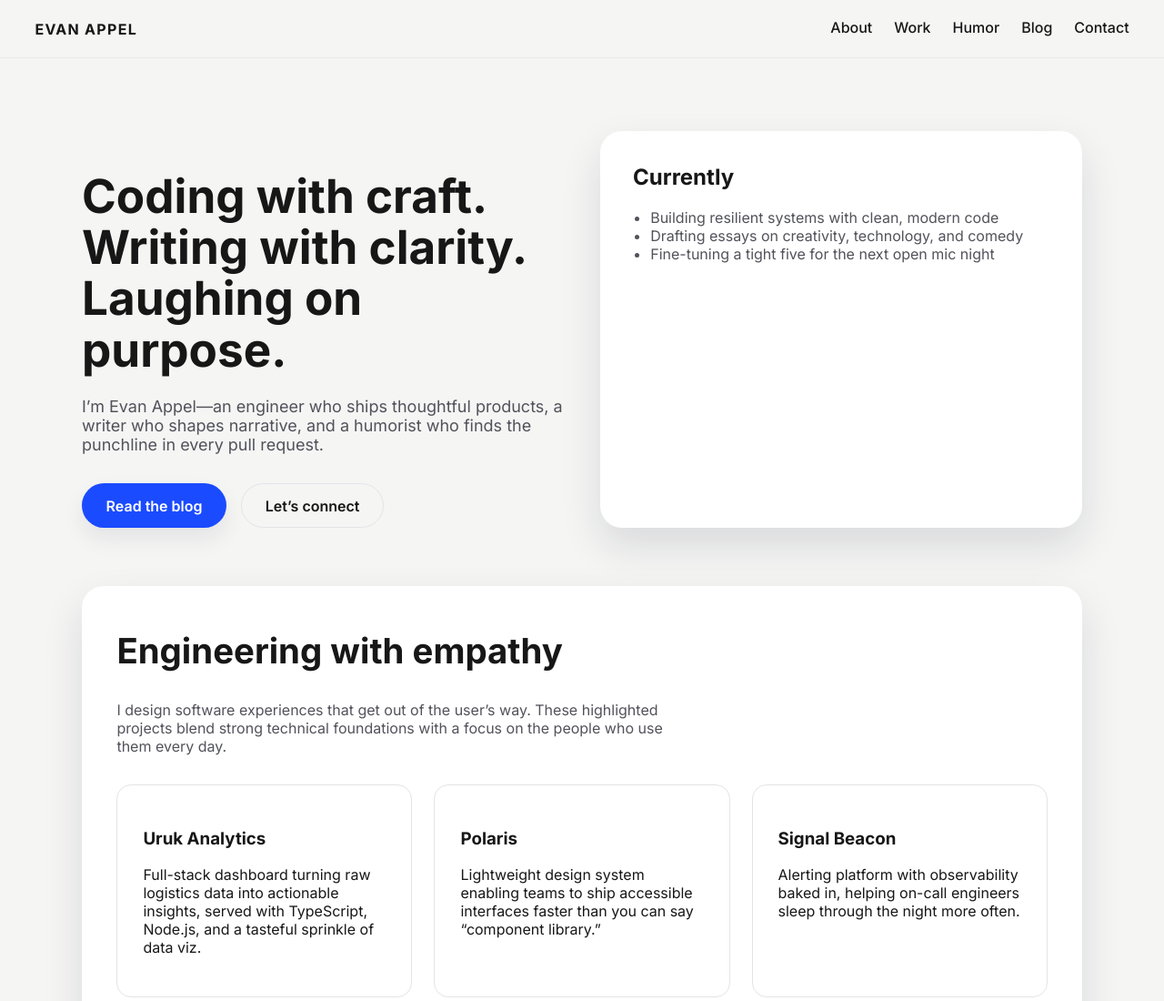
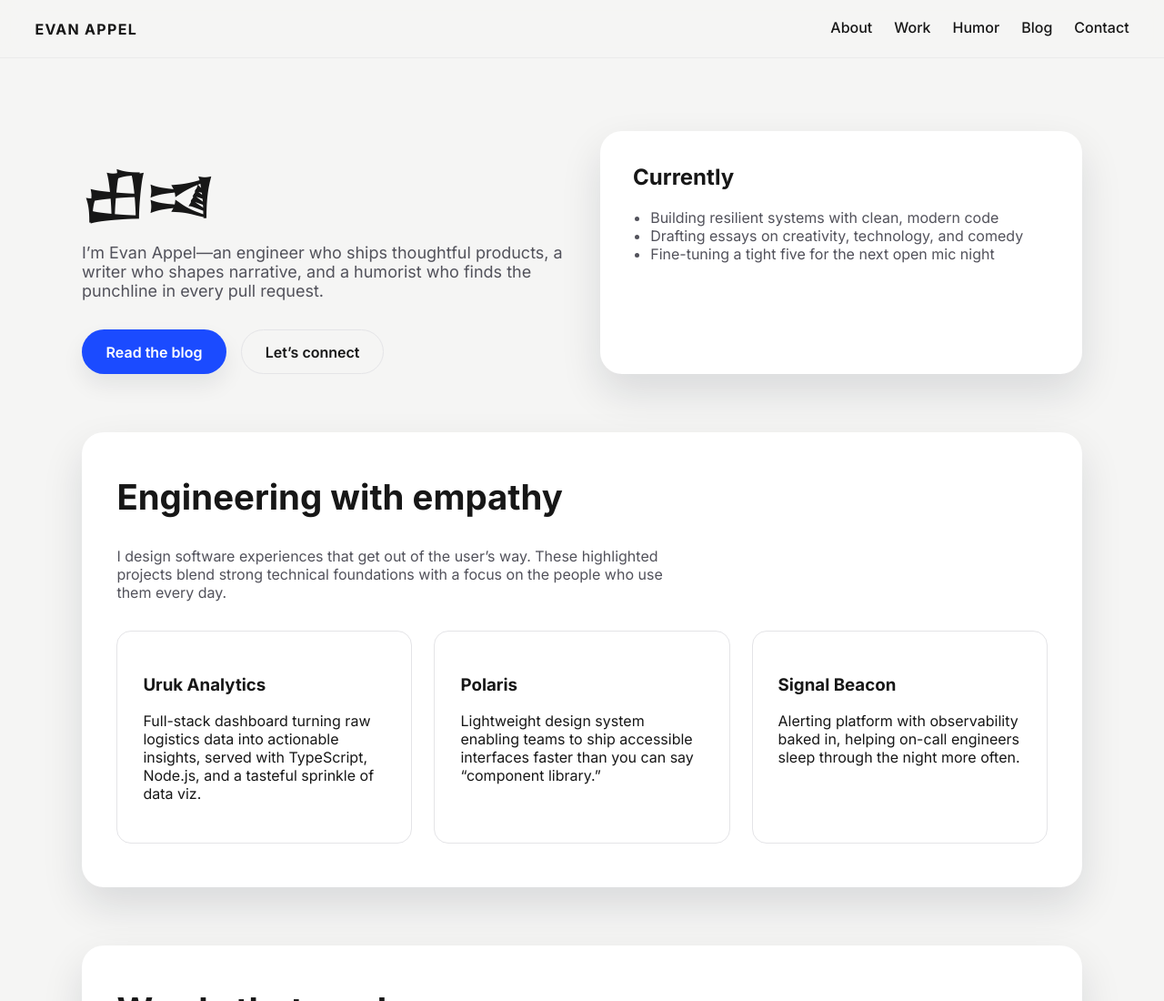
Before and after one commit to EvanWAppel/uruk, a plain HTML site: page index.html in a window 1280 px wide. Shown: the top 1100 px of the page at 91% size. Drawn offline with Linux system fonts and the light colour scheme.

```diff
--- a/index.html
+++ b/index.html
@@ -24,7 +24,7 @@
   <main>
     <section class="hero" id="about">
       <div class="hero-text">
-        <h1>Coding with craft. Writing with clarity. Laughing on purpose.</h1>
+        <h1>𒌷𒀕</h1>
         <p>
           I’m Evan Appel—an engineer who ships thoughtful products, a writer who shapes narrative,
           and a humorist who finds the punchline in every pull request.
```
Also changed, not shown: 1 other file.
